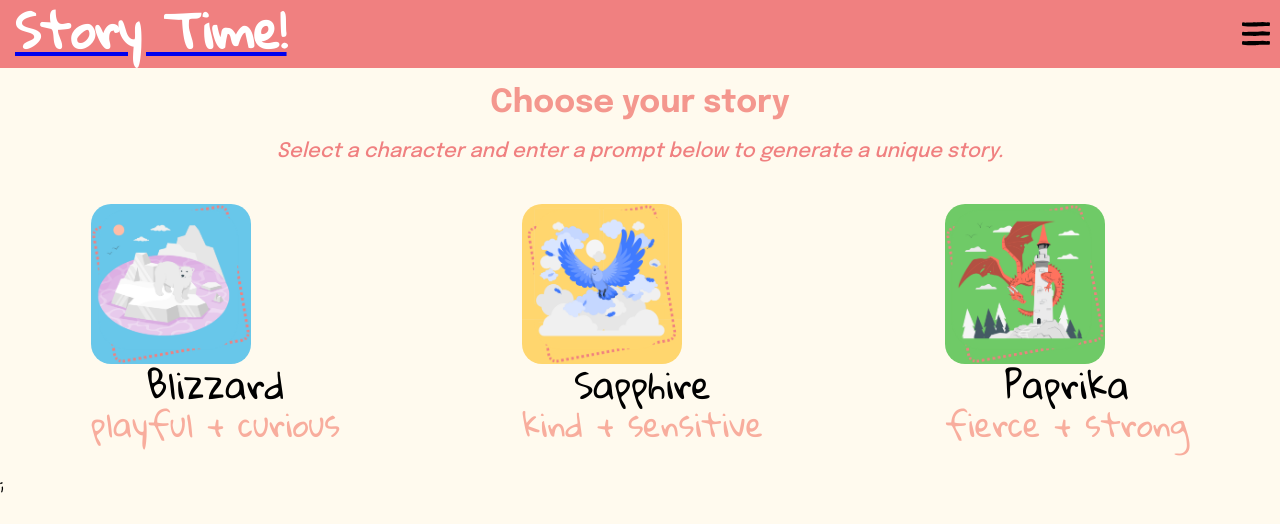
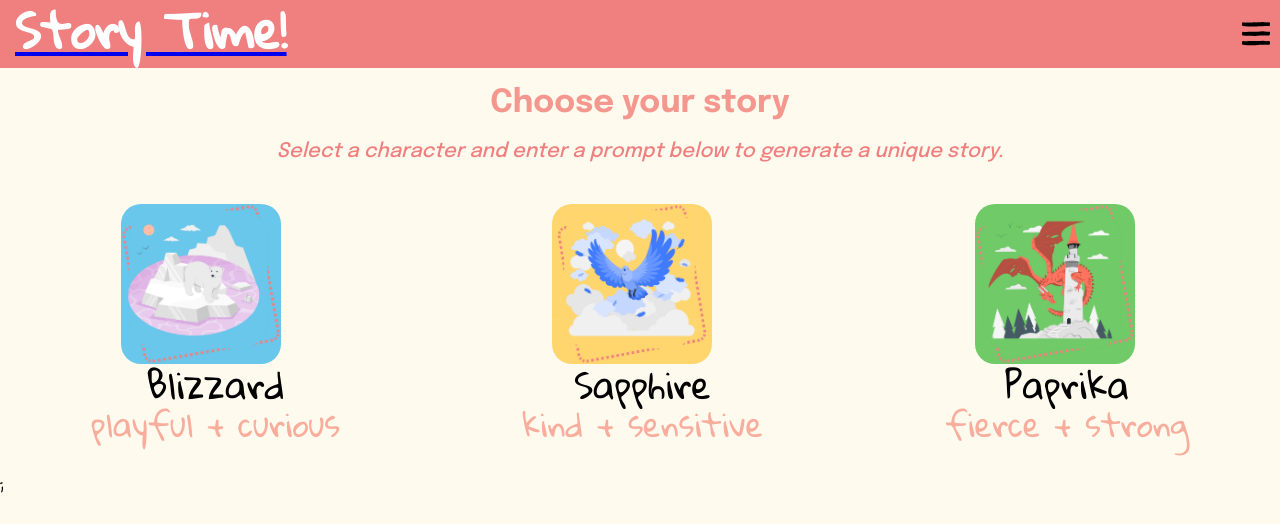
Before and after one commit to Active-Transport/story-time, a React (Create React App) app in the folder frontend/: page /StoryTime in a window 1280 px wide. Shown: the top 524 px of the page. Built offline with nearby package versions, Linux system fonts and the light colour scheme; a web font is replaced by a local one.

Commit message:
ajdhgoiaewrjfoafilgjklaewD

```diff
--- a/frontend/src/Components/styles/Characters.css
+++ b/frontend/src/Components/styles/Characters.css
@@ -83,6 +83,7 @@
     border-radius: 20px;
     width: 160px;
     height: 160px;
+    margin-left: 30px;
 }
 
 .characters-img>img {
```
